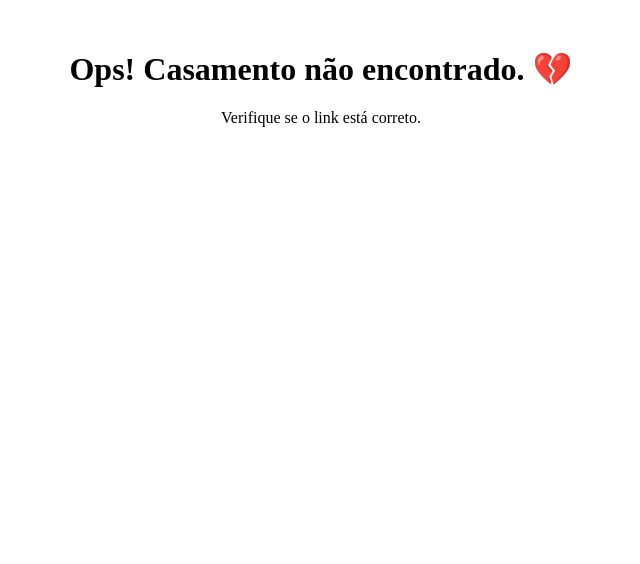
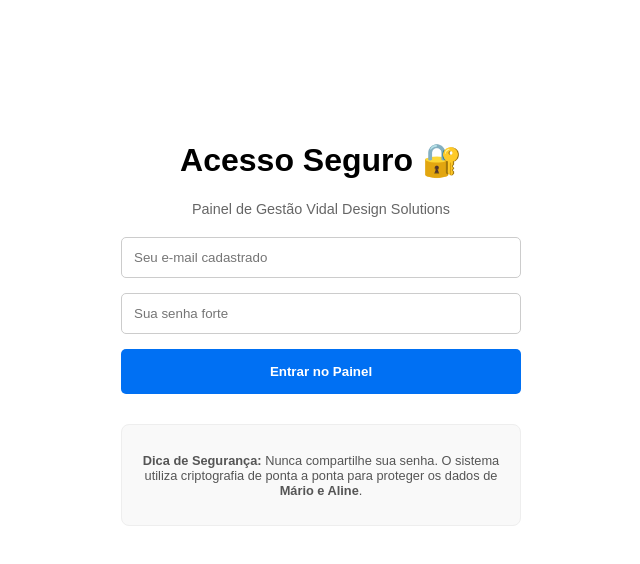
Before and after one commit to gilneyvidal/Casamento_Smart, a Next.js app: page /login in a window 1280 px wide. Shown: the top 564 px of the page, without its empty margins (319-959 px from the left). Built offline with nearby package versions, Linux system fonts and the light colour scheme; no server answers; the database is empty.

Commit message:
Create login.js

```diff
--- /dev/null
+++ b/src/pages/login.js
@@ -0,0 +1,74 @@
+import React, { useState } from 'react';
+import { supabase } from '../lib/db';
+import { useRouter } from 'next/router';
+
+export default function Login() {
+  const [email, setEmail] = useState('');
+  const [senha, setSenha] = useState('');
+  const [loading, setLoading] = useState(false);
+  const [erro, setErro] = useState('');
+  const router = useRouter();
+
+  const handleLogin = async (e) => {
+    e.preventDefault();
+    setLoading(true);
+    setErro('');
+
+    const { error } = await supabase.auth.signInWithPassword({
+      email,
+      password: senha,
+    });
+
+    if (error) {
+      setErro("Acesso negado: E-mail ou senha incorretos.");
+      setLoading(false);
+    } else {
+      // Login com sucesso! Vai para o Painel Privado
+      router.push('/backoffice');
+    }
+  };
+
+  return (
+    <div style={{ maxWidth: '400px', margin: '100px auto', padding: '20px', fontFamily: 'sans-serif', textAlign: 'center' }}>
+      <h1>Acesso Seguro 🔐</h1>
+      <p style={{ color: '#666', fontSize: '0.9rem' }}>Painel de Gestão Vidal Design Solutions</p>
+
+      <form onSubmit={handleLogin} style={{ display: 'flex', flexDirection: 'column', gap: '15px', marginTop: '20px' }}>
+        <input
+          type="email"
+          placeholder="Seu e-mail cadastrado"
+          onChange={e => setEmail(e.target.value)}
+          required
+          style={{ padding: '12px', borderRadius: '5px', border: '1px solid #ccc' }}
+        />
+        <input
+          type="password"
+          placeholder="Sua senha forte"
+          onChange={e => setSenha(e.target.value)}
+          required
+          style={{ padding: '12px', borderRadius: '5px', border: '1px solid #ccc' }}
+        />
+
+        <button type="submit" disabled={loading} style={{
+          padding: '15px',
+          backgroundColor: '#0070f3',
+          color: 'white',
+          border: 'none',
+          borderRadius: '5px',
+          cursor: 'pointer',
+          fontWeight: 'bold'
+        }}>
+          {loading ? 'Verificando...' : 'Entrar no Painel'}
+        </button>
+      </form>
+
+      {erro && <p style={{ color: 'red', marginTop: '15px', fontSize: '0.9rem' }}>{erro}</p>}
+
+      <div style={{ marginTop: '30px', padding: '15px', backgroundColor: '#f9f9f9', borderRadius: '8px', border: '1px solid #eee' }}>
+        <p style={{ fontSize: '0.8rem', color: '#555' }}>
+          <strong>Dica de Segurança:</strong> Nunca compartilhe sua senha. O sistema utiliza criptografia de ponta a ponta para proteger os dados de <strong>Mário e Aline</strong>.
+        </p>
+      </div>
+    </div>
+  );
+}
```
